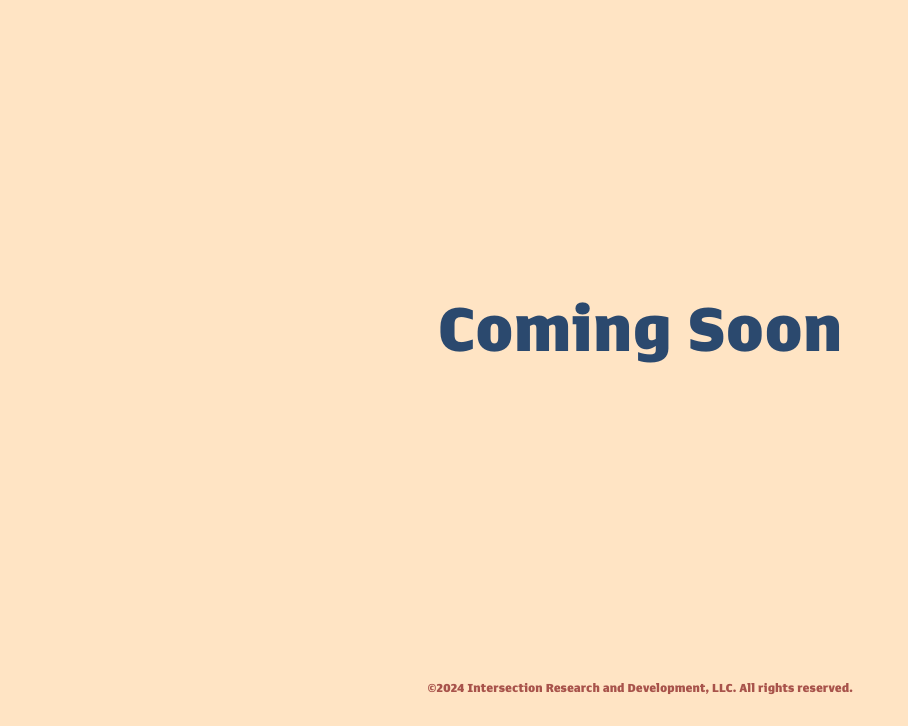
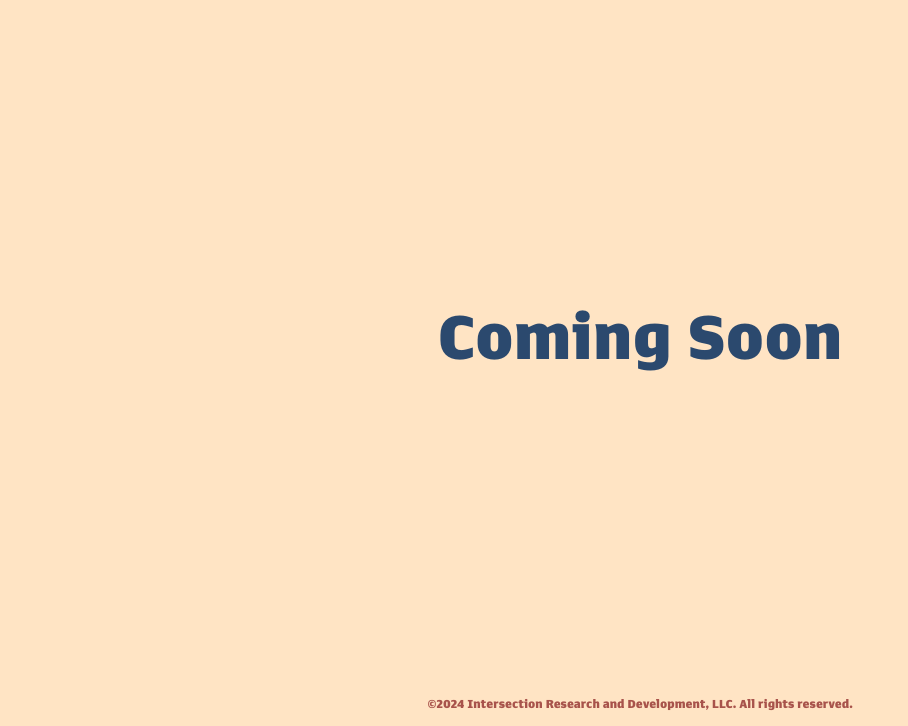
Before and after one commit to intersection-code/intersection-site, a plain HTML site: page index.html in a window 1280 px wide. Shown: the part 74-800 px from the top of the page, without its empty margins (0-908 px from the left). Drawn offline with Linux system fonts and the light colour scheme.

Commit message:
alignment

```diff
--- a/css/primary-stylesheet.css
+++ b/css/primary-stylesheet.css
@@ -43,6 +43,9 @@ body {
     --black: #131313;
     font-family: queue;
     background-color: bisque;
+    height: auto;
+    align-items: center;
+
 }
 
 #copyright {
@@ -57,11 +60,11 @@ body {
 
 .coming-soon {
     display: flex;
+    height: 90vh;
     flex-direction: column;
     justify-content: center;
     align-items: center;
     text-align: center;
-    margin: 40vh 0 40vh 0;
     color: var(--blue);
     font-size: 64px;
 }
```
Also changed, not shown: index.html (+1 -0 lines).
